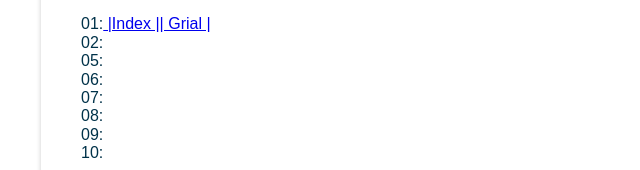
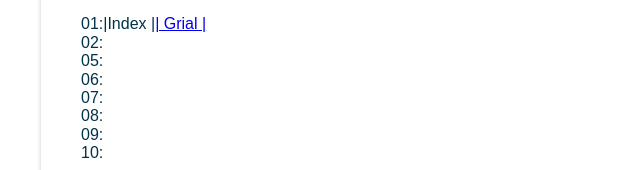
Before and after one commit to minenyaraya/awdd230dd, a plain HTML site: page index.html in a window 1280 px wide. Shown: the part 348-518 px from the top of the page, 87-727 px from the left. Drawn offline with nearby package versions, Linux system fonts and the light colour scheme; files whose address does not match are found by name.

Commit message:
index.html

```diff
--- a/index.html
+++ b/index.html
@@ -34,7 +34,7 @@
             <section class="card">
                 <h3>Learning Activities</h3>
                 <ul class="navigation">
-                    <li> 01:<a href="https://minenyaraya.github.io/wdd230/index.html"> |Index |</a><a href="https://minenyaraya.github.io/wdd230/holygrail.html">| Grial |</a></li>
+                    <li> 01:<a href="https://minenyaraya.github.io/wdd230/index.html"></a>|Index |<a href="file:///C:/Users/minen/OneDrive/wdd230/lesson01/holygrail.html">| Grial |</a></li>
                     <li> 02:<a href=""></a>
                     <li> 05:<a href=""></a>
                     <li> 06:<a href=""></a>
```
